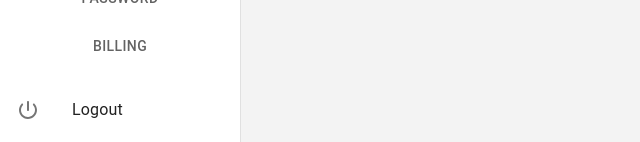
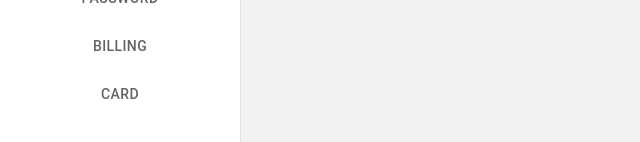
Before and after one commit to 0wczar/React-Admin-Panel, a React (Create React App) app: page / in a window 1280 px wide. Shown: the part 658-800 px from the top of the page, without its empty margins (0-640 px from the left). Built offline with nearby package versions, Linux system fonts and the light colour scheme.

Commit message:
Add card to collapsesidebar

```diff
--- a/src/components/atoms/CollapseSidebarUserItems.js
+++ b/src/components/atoms/CollapseSidebarUserItems.js
@@ -32,6 +32,11 @@ function CollapseSidebarUserItem() {
                 component={Link}
                 to={routes.billings}
               />
+              <Tab
+                label="Card"
+                component={Link}
+                to={routes.card}
+              />
             </Tabs>
   </div>
   );
```
